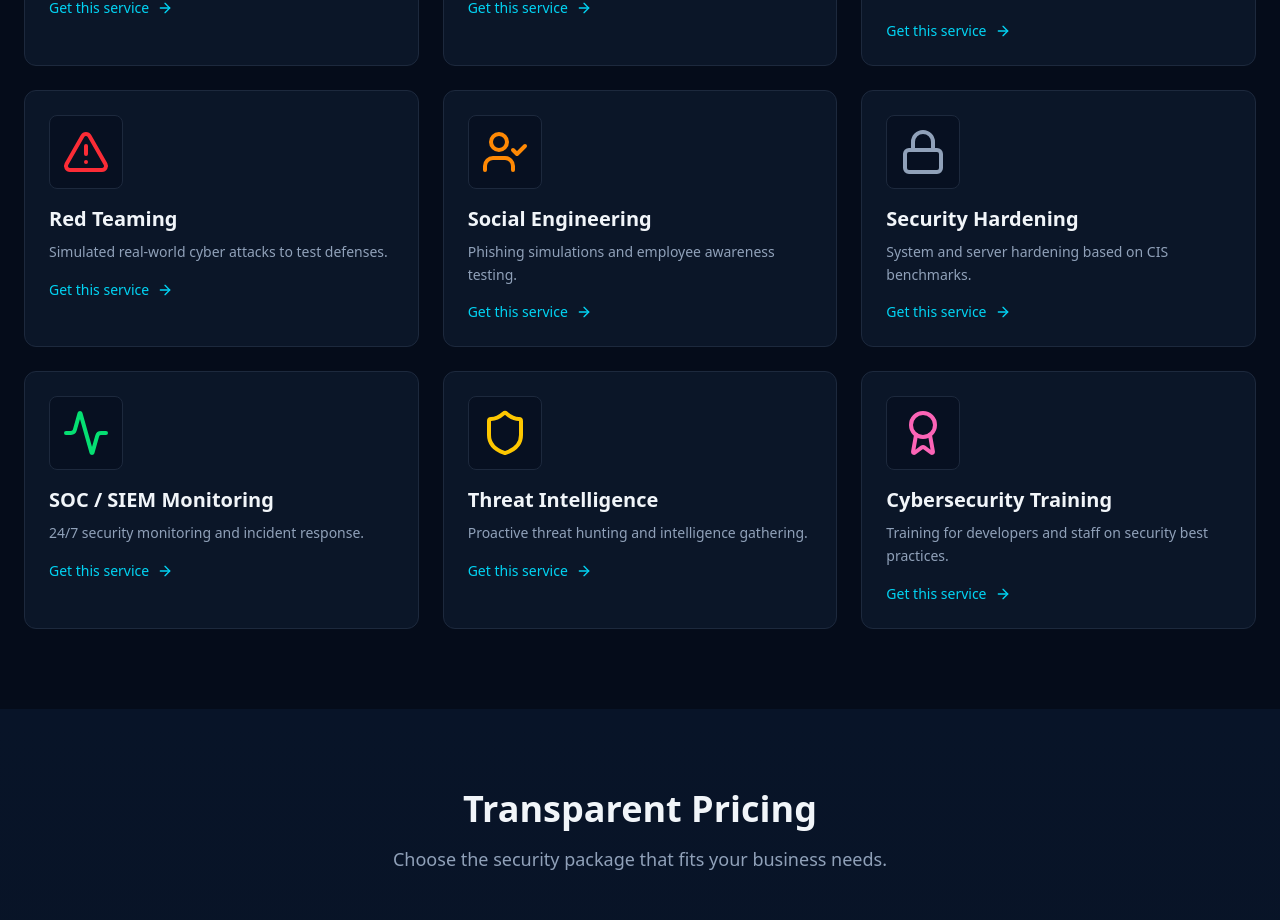
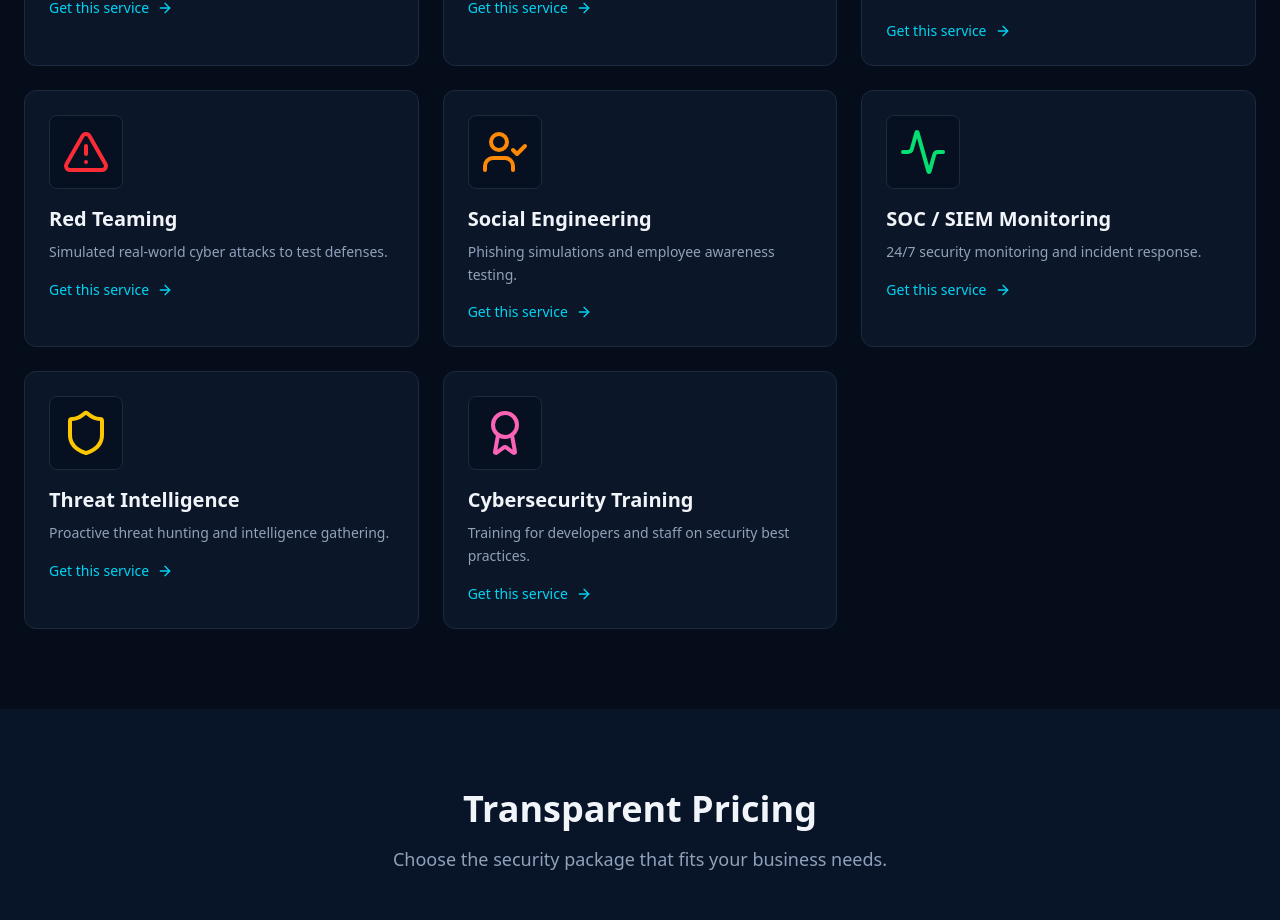
Before and after one commit to RitikPatidar2910/OneSecurity, a React (Vite) app: page / in a window 1280 px wide. Shown: the part 1460-2380 px from the top of the page. Built offline with nearby package versions, Linux system fonts and the light colour scheme.

Commit message:
Remove 'Security Hardening' service from App.jsx

```diff
--- a/src/App.jsx
+++ b/src/App.jsx
@@ -81,7 +81,6 @@ export default function OneSecuritySolutionWebsite() {
     { name: "Source Code Review", icon: <BookOpen className="w-12 h-12 text-teal-400" />, desc: "Manual and automated code analysis for security flaws." },
     { name: "Red Teaming", icon: <AlertTriangle className="w-12 h-12 text-red-500" />, desc: "Simulated real-world cyber attacks to test defenses." },
     { name: "Social Engineering", icon: <UserCheck className="w-12 h-12 text-orange-400" />, desc: "Phishing simulations and employee awareness testing." },
-    { name: "Security Hardening", icon: <Lock className="w-12 h-12 text-slate-400" />, desc: "System and server hardening based on CIS benchmarks." },
     { name: "SOC / SIEM Monitoring", icon: <Activity className="w-12 h-12 text-green-400" />, desc: "24/7 security monitoring and incident response." },
     { name: "Threat Intelligence", icon: <Shield className="w-12 h-12 text-yellow-400" />, desc: "Proactive threat hunting and intelligence gathering." },
     { name: "Cybersecurity Training", icon: <Award className="w-12 h-12 text-pink-400" />, desc: "Training for developers and staff on security best practices." },
```
